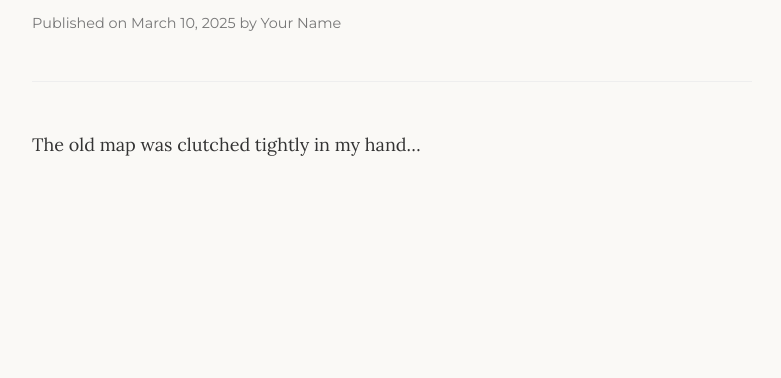
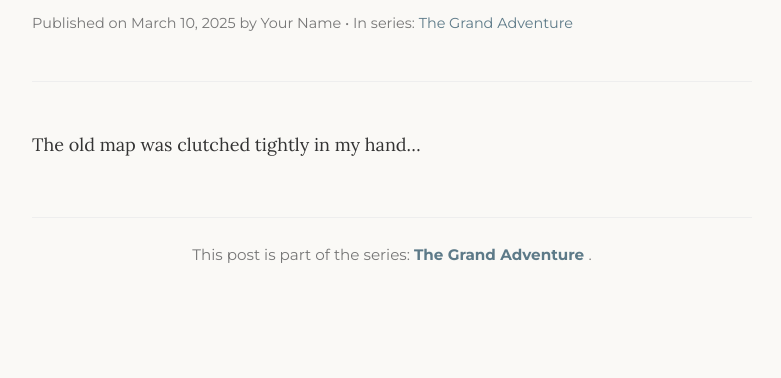
Before and after one commit to emintham/myblog, an Astro site: page /blog/adventure-part-1 in a window 1280 px wide. Shown: the part 422-800 px from the top of the page, without its empty margins (248-1029 px from the left). Built offline with nearby package versions, Linux system fonts and the light colour scheme; Astro itself is replaced by a stand-in of ours.

Commit message:
Series link, changelog

```diff
--- a/src/pages/blog/[slug].astro
+++ b/src/pages/blog/[slug].astro
@@ -1,9 +1,13 @@
 ---
 import BaseLayout from "../../layouts/BaseLayout.astro";
 import { getCollection, getEntry } from "astro:content";
+import { generateSlug } from "../../utils/slugify";
 
 export async function getStaticPaths() {
-  const blogEntries = await getCollection("blog");
+  const blogEntries = await getCollection("blog", ({data}) => {
+    // Filter out drafts for path generation in production
+    return import.meta.env.PROD ? data.draft !== true : true;
+  });
   return blogEntries.map((entry) => ({
     params: { slug: entry.slug },
     props: { entry },
@@ -13,6 +17,14 @@ export async function getStaticPaths() {
 const { entry } = Astro.props;
 const { Content, remarkPluginFrontmatter } = await entry.render();
 // remarkPluginFrontmatter contains data from the Markdown frontmatter after rendering
+
+// Variables for the series link
+const seriesName = entry.data.series;
+let seriesLinkPath = null;
+if (seriesName && typeof seriesName === 'string') {
+  const seriesSlug = generateSlug(seriesName);
+  seriesLinkPath = `/series/${seriesSlug}/`;
+}
 ---
 
 <BaseLayout title={entry.data.title} description={entry.data.description}>
@@ -30,11 +42,28 @@ const { Content, remarkPluginFrontmatter } = await entry.render();
           }
         </time>
         by {entry.data.author}
+        {seriesName && seriesLinkPath && (
+          <span class="series-meta-inline">
+            &bull; In series: <a href={seriesLinkPath} aria-label={`Read all posts in the series: ${seriesName}`}>{seriesName}</a>
+          </span>
+        )}
       </p>
     </header>
     <div class="post-content">
       <Content />
     </div>
+
+    {/* Conditionally render the series link footer */}
+    {seriesLinkPath && seriesName && (
+      <footer class="post-series-navigation">
+        <p>
+          This post is part of the series:
+          <a href={seriesLinkPath} aria-label={`View all posts in the "${seriesName}" series`}>
+            {seriesName}
+          </a>.
+        </p>
+      </footer>
+    )}
   </article>
 </BaseLayout>
 
@@ -85,4 +114,27 @@ const { Content, remarkPluginFrontmatter } = await entry.render();
     font-style: italic;
     color: var(--color-meta);
   }
+
+  /* Styles for the new series link section at the bottom */
+  .post-series-navigation {
+    margin-top: 3.5rem;
+    padding-top: 1.5rem;
+    border-top: 1px solid var(--color-border-subtle);
+    text-align: center;
+    font-family: var(--font-sans);
+    font-size: 0.95rem;
+    color: var(--color-meta);
+  }
+  .post-series-navigation p {
+    margin: 0;
+  }
+  .post-series-navigation a {
+    color: var(--color-accent);
+    text-decoration: none;
+    font-weight: 600;
+  }
+  .post-series-navigation a:hover {
+    text-decoration: underline;
+    color: var(--color-text);
+  }
 </style>
```
Also changed, not shown: CHANGELOG.md (added).
